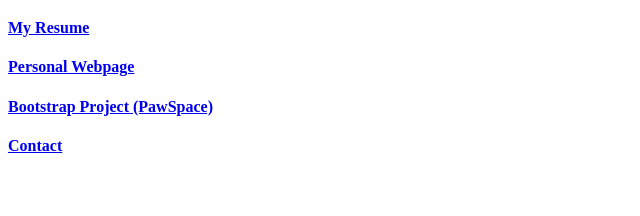
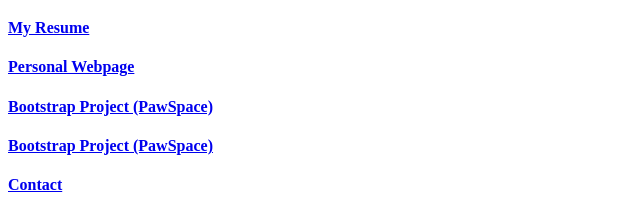
Before and after one commit to prs-sharma9/html-portfolio, a plain HTML site: page index.html in a window 1280 px wide. Shown: the part 697-913 px from the top of the page, without its empty margins (0-640 px from the left). Before the commit the page ends 873 px from the top, so only its background shows below. Drawn offline with Linux system fonts and the light colour scheme.

Commit message:
adding link to Simon Game page

```diff
--- a/index.html
+++ b/index.html
@@ -29,6 +29,7 @@
         <a href="./WebResume/src/myResume.html"><h4>My Resume</h4></a>
         <a href="./PersonalWebpage/src/home.html"><h4>Personal Webpage</h4></a>
         <a href="./PawSpace/index.html"><h4>Bootstrap Project (PawSpace)</h4></a>
+        <a href="./SimonGame/app/index.html"><h4>Bootstrap Project (PawSpace)</h4></a>
         <a href="./public/contact.html"><h4>Contact</h4></a>
 
     </p>
```
Also changed, not shown: SimonGame/app/index.html (renamed from SimonGame/Simon Game Challenge Starting Files/index.html), SimonGame/app/index.js (renamed from SimonGame/Simon Game Challenge Starting Files/index.js), SimonGame/app/jquery-3.7.0.min.js (renamed from SimonGame/Simon Game Challenge Starting Files/jquery-3.7.0.min.js), SimonGame/app/styles.css (renamed from SimonGame/Simon Game Challenge Starting Files/styles.css), 12 other files.
